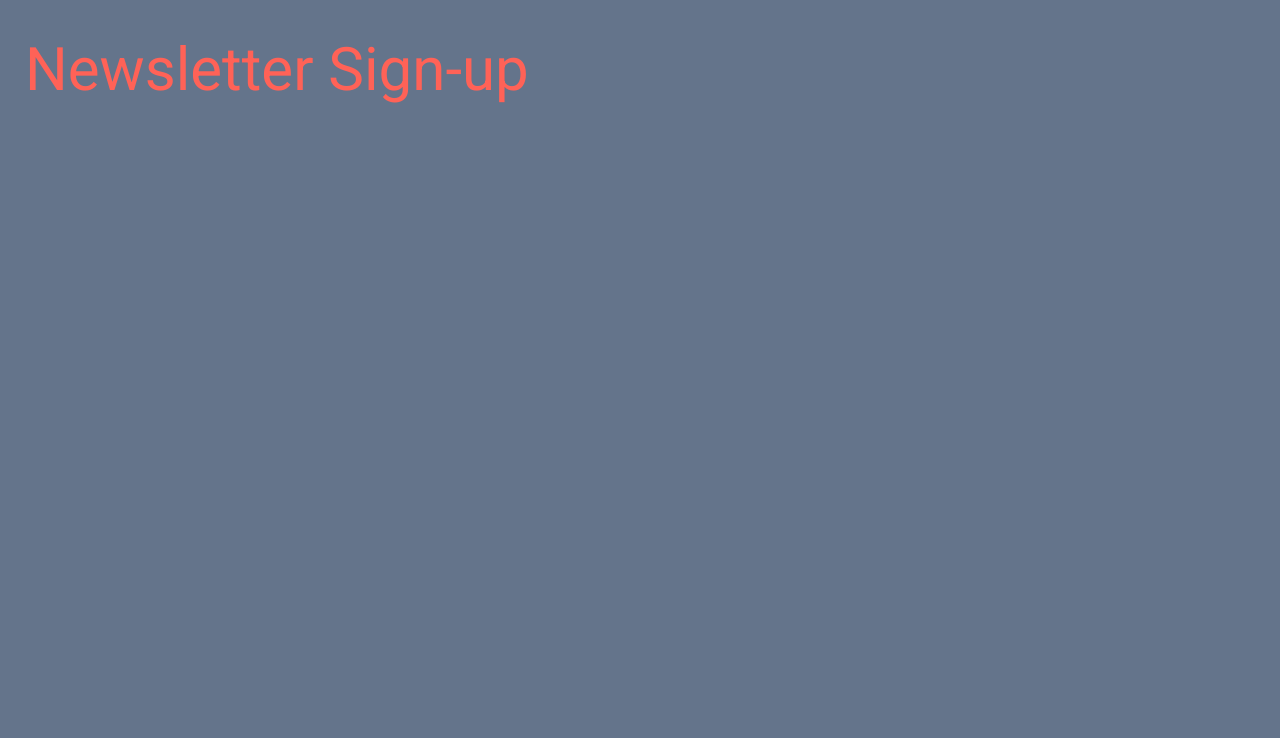
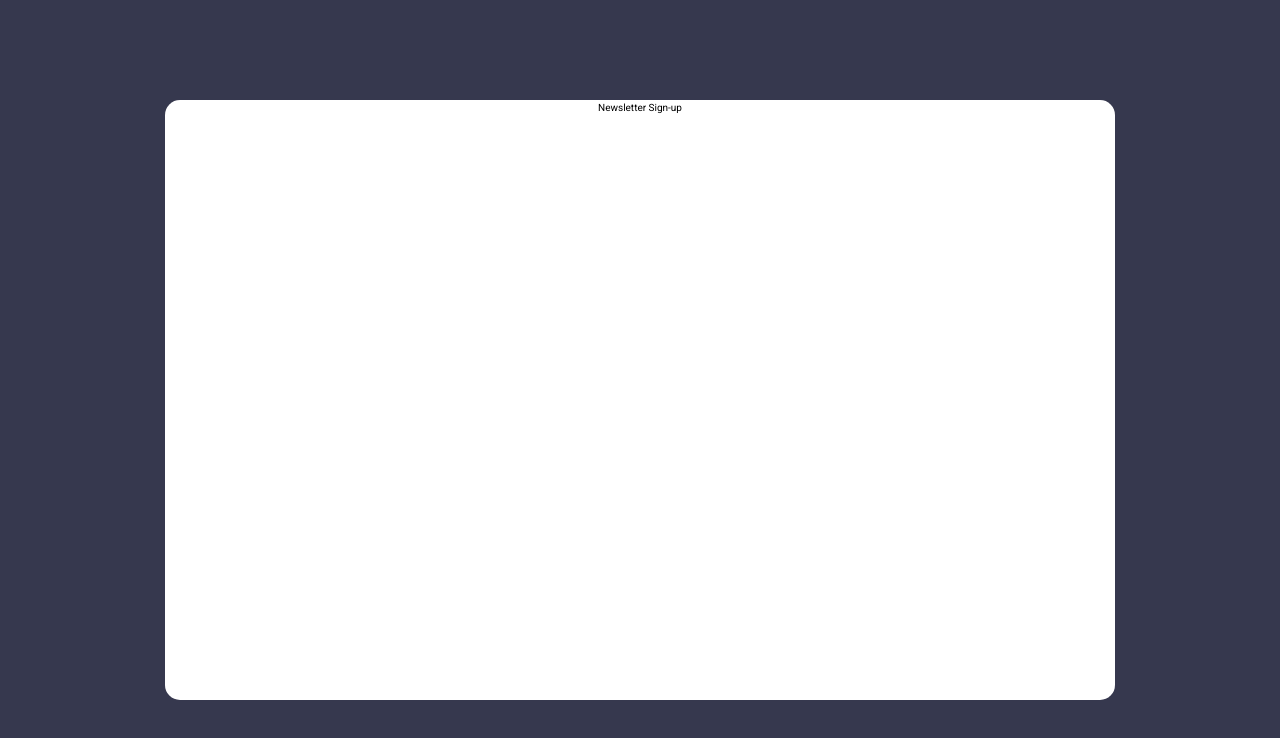
Before and after one commit to pkthunder87/newsletter-sign-up, a React (Vite) app: page / in a window 1280 px wide. Shown: the top 738 px of the page. Built offline with nearby package versions, Linux system fonts and the light colour scheme.

Commit message:
Feat: Add initial flex & grid containers

```diff
--- a/src/App.jsx
+++ b/src/App.jsx
@@ -1,6 +1,6 @@
 function App() {
   return (
-    <div className="text-tomato ml-10 mt-10 text-[6rem]">
+    <div className=" grid h-[60rem]  w-[95rem] justify-center rounded-3xl bg-frontend-white">
       Newsletter Sign-up
     </div>
   );
--- a/src/index.css
+++ b/src/index.css
@@ -8,6 +8,6 @@
   }
 
   body {
-    @apply h-[100dvh] w-[100dvw] bg-slate-500 overflow-hidden;
+    @apply flex h-[100dvh] w-[100dvw] items-center justify-center overflow-hidden bg-charcoal-grey;
   }
 }
```
